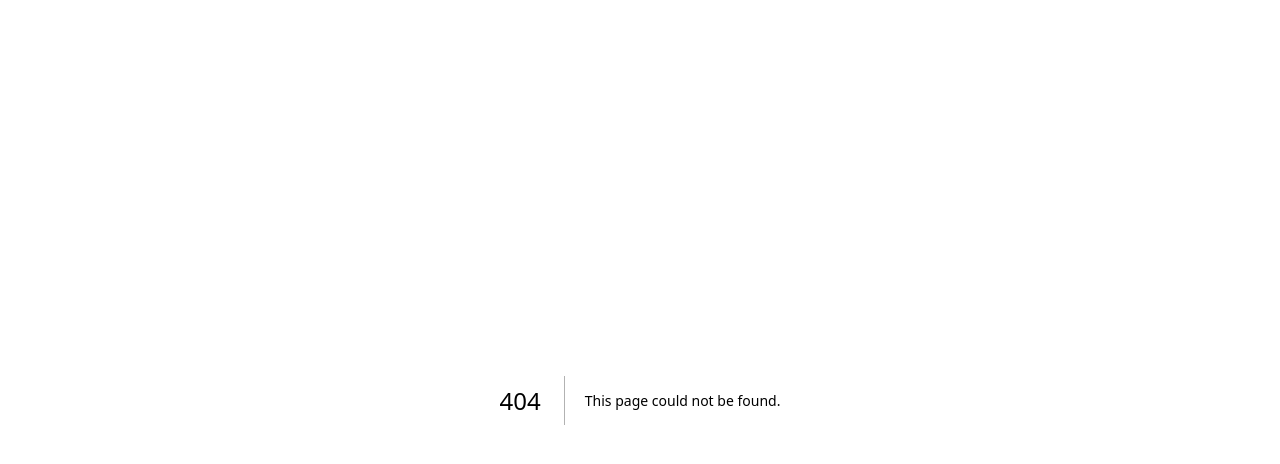
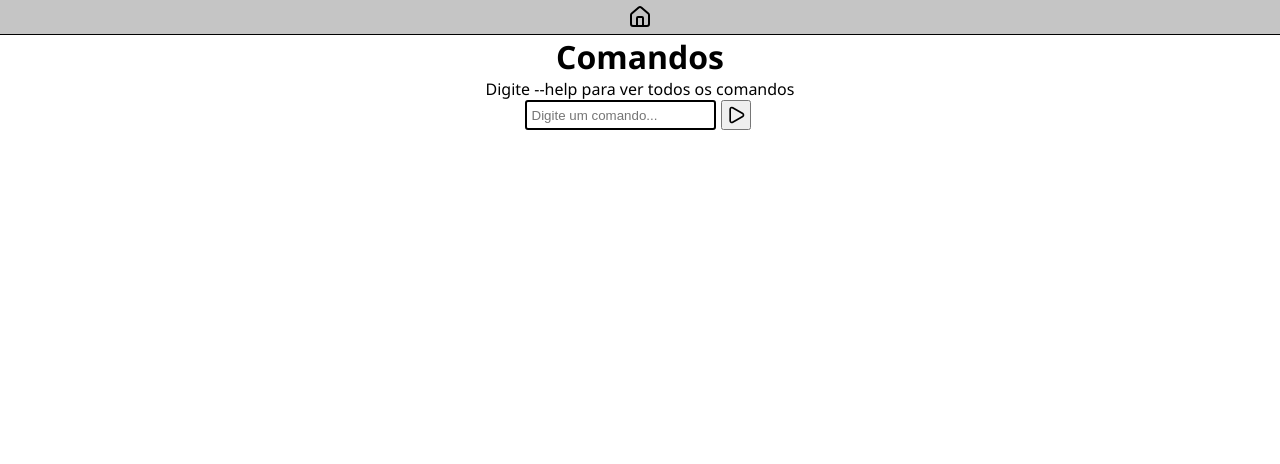
Before and after one commit to Igor-Dias-2010/sandbox, a Next.js app: page /comandos in a window 1280 px wide. Before the commit this address had no page. Shown: the top 464 px of the page. Built offline with nearby package versions, Linux system fonts and the light colour scheme.

Commit message:
feat: seção de comandos

```diff
--- a/app/botao-fugitivo/desistir/page.jsx
+++ b/app/botao-fugitivo/desistir/page.jsx
@@ -36,8 +36,8 @@ export default function Desistir() {
         <div>
             <h1>Já desistiu?</h1>
             <p>
-        Não se preocupe, o botão foi feito para não ser clicável, caso não tenha
-        percebido.
+                Não se preocupe, o botão foi feito para não ser clicável, caso
+                não tenha percebido.
             </p>
             <p>Mas você ainda pode tentar outros jogos:</p>
             <button
--- /dev/null
+++ b/app/comandos/page.jsx
@@ -0,0 +1,78 @@
+"use client";
+
+import { Play } from "lucide-react";
+import Navbar from "../navbar";
+import { useState } from "react";
+
+export default function Comandos() {
+    const [input, setInput] = useState("");
+    const [mensagem, setMensagem] = useState("");
+    const handleIputChange = (e) => setInput(e.target.value);
+    const handleEnterToExecute = (e) => {
+        if (e.key === "Enter") {
+            executarComando();
+        }
+    };
+
+    const comandos = {
+        "clear-efcts": {
+            descricao: "Limpa todos os temas.",
+            executar: () => {
+                document.body.className = "";
+            },
+        },
+        "hacker-thm": {
+            descricao: "Ativa o tema hacker.",
+            executar: () => {
+                document.body.className = "hacker-theme";
+            },
+        },
+
+        "dark-thm": {
+            descricao: "Ativa o tema escuro.",
+            executar: () => {
+                document.body.className = "dark-theme";
+            },
+        },
+    };
+
+    function executarComando() {
+        const comando = input.trim();
+        if (comando === "--help") {
+            const ajuda = Object.entries(comandos)
+                .map(([nome, dados]) => `${nome} - ${dados.descricao}`)
+                .join("\n");
+
+            setMensagem(ajuda);
+            setInput("");
+            return;
+        }
+        if (comandos[comando]) {
+            setMensagem("");
+            comandos[comando].executar();
+        } else {
+            setMensagem("Comando inexistente.");
+        }
+        setInput("");
+    }
+    return (
+        <div>
+            <Navbar />
+            <h1>Comandos</h1>
+            <p>Digite --help para ver todos os comandos</p>
+            <div className="page-comandos">
+                <input
+                    type="text"
+                    placeholder="Digite um comando..."
+                    value={input}
+                    onChange={handleIputChange}
+                    onKeyDown={handleEnterToExecute}
+                />
+                <button onClick={executarComando}>
+                    <Play size={20} />
+                </button>
+            </div>
+            <pre>{mensagem}</pre>
+        </div>
+    );
+}
--- a/app/globals.css
+++ b/app/globals.css
@@ -3,19 +3,27 @@
     padding: 0;
     box-sizing: border-box;
 }
-
+.hacker-theme {
+    background-color: black;
+    color: rgb(0, 255, 0);
+}
+.dark-theme{
+    background-color: black;
+    color: rgb(22, 22, 22);
+}
 body {
-  font-family: 'Segoe UI', Tahoma, Geneva, Verdana, sans-serif;
+    font-family: "Segoe UI", Tahoma, Geneva, Verdana, sans-serif;
     display: flex;
     align-items: center;
     justify-content: center;
     text-align: center;
     background-color: rgb(255, 255, 255);
+    transition: 0.3s;
 }
 
 .number {
     margin: 20px;
-  font-family: Impact, Haettenschweiler, 'Arial Narrow Bold', sans-serif;
+    font-family: Impact, Haettenschweiler, "Arial Narrow Bold", sans-serif;
     font-size: 60px;
 }
 
@@ -39,14 +47,14 @@ button {
     margin-left: 5px;
     margin-right: 5px;
 }
-button:hover{
+button:hover {
     transform: scale(1.1);
 }
-button:active{
+button:active {
     transform: scale(0.9);
 }
 
-.links{
+.links {
     margin-top: 20px;
     display: grid;
     align-items: center;
@@ -80,12 +88,29 @@ nav {
 a {
     color: black;
 }
-.botao{
+.botao {
     margin-top: 20px;
 }
-.main{
+.main {
     display: flex;
     align-items: center;
     justify-content: center;
     flex-direction: column;
 }
+.page-comandos {
+    display: flex;
+    justify-content: center;
+}
+
+.page-comandos button {
+    line-height: 0;
+    font-size: 20px;
+    width: 30px;
+    height: 30px;
+}
+input {
+    padding-left: 5px;
+    padding-right: 5px;
+    border: 2px solid black;
+    border-radius: 3px;
+}
```
Also changed, not shown: app/home.jsx (+14 -11 lines). Lines whose indentation alone changed are shown as unchanged.
